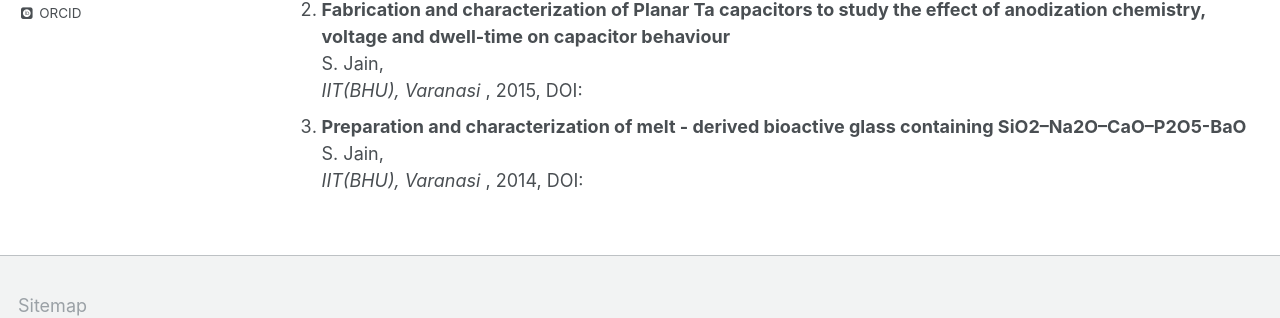
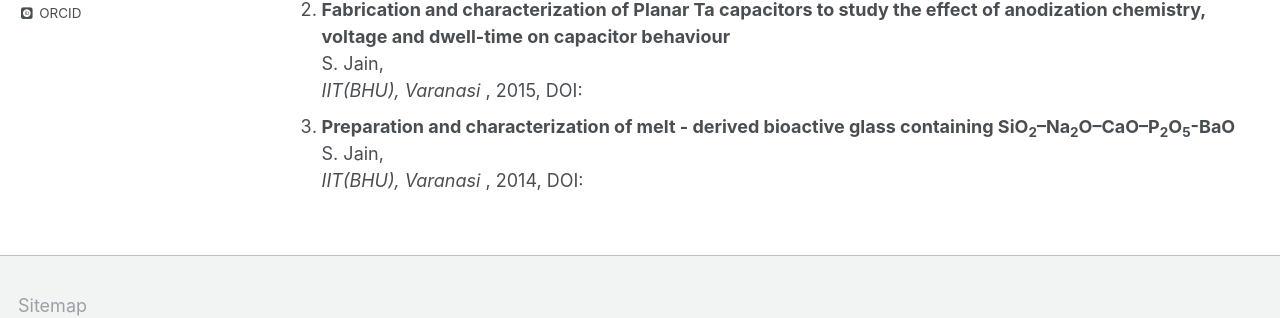
Before and after one commit to shubhamj2611/shubhamj2611.github.io, a Jekyll site: the page built from _pages/publications.md, in a window 1280 px wide and 900 px high, scrolled down 846 px. Shown: the part 490-808 px from the top of the window. Built offline with Jekyll 4.4.1, drawn with Linux system fonts in a browser that asks for light colours; some web fonts are replaced.

Commit message:
Update publications.yml

```diff
--- a/_data/publications.yml
+++ b/_data/publications.yml
@@ -166,7 +166,7 @@ references:
    - family: Jain
      given: S.
   year: 2014
-  title: Preparation and characterization of melt - derived bioactive glass containing SiO2–Na2O–CaO–P2O5-BaO
+  title: Preparation and characterization of melt - derived bioactive glass containing SiO<sub>2</sub>–Na<sub>2</sub>O–CaO–P<sub>2</sub>O<sub>5</sub>-BaO
   University: "IIT(BHU), Varanasi"
   article: "Thesis"
 
```
